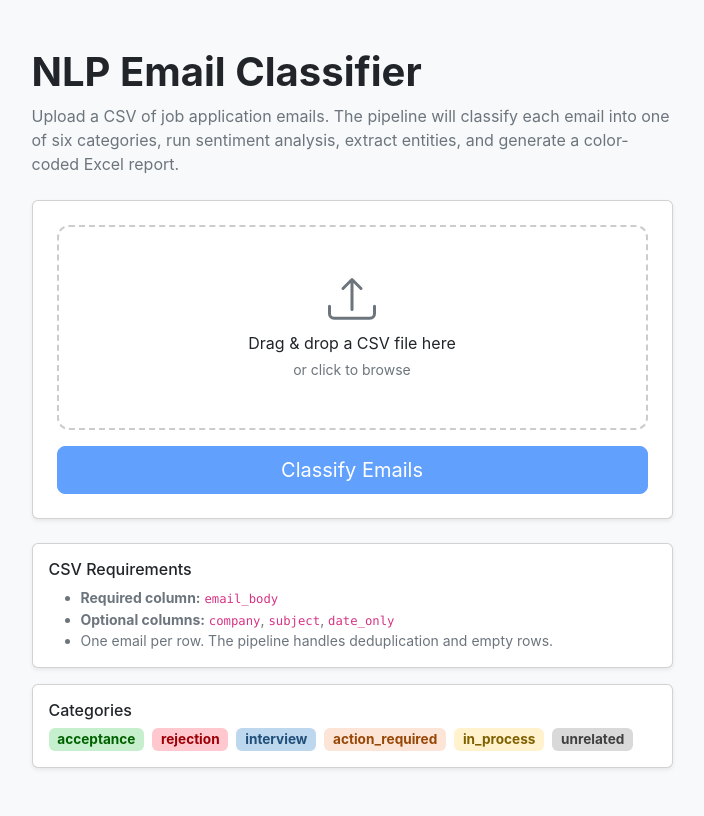
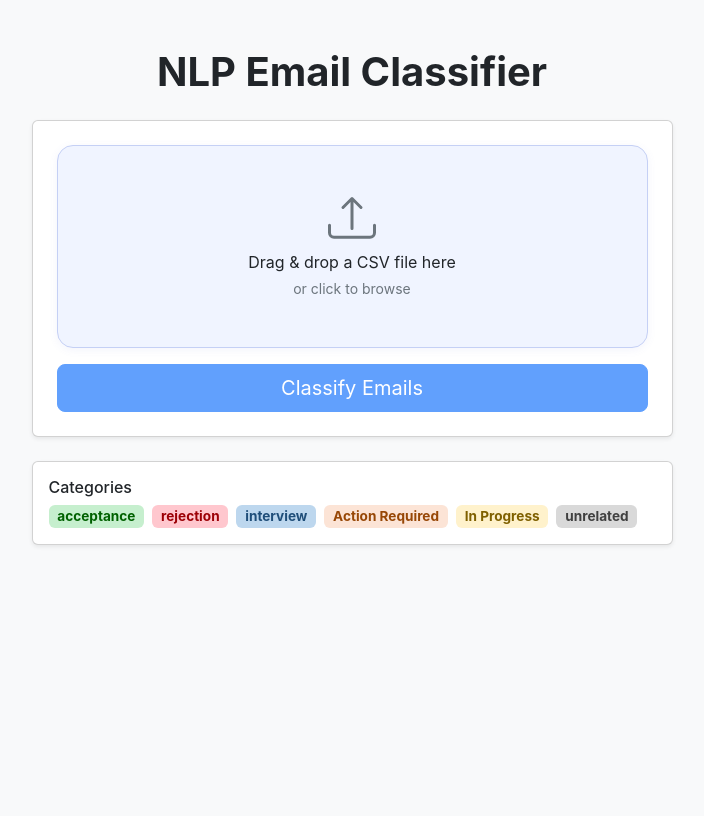
Before and after one commit to CoderClarkPfohl/nlp-email-classifier, a Flask app: page / in a window 1280 px wide. Shown: the whole page, without its empty margins (288-992 px from the left). After the commit the page ends 546 px from the top, so only its background shows below. Run offline with Flask 3, Linux system fonts and the light colour scheme; some libraries are stand-ins or nearby versions.

Commit message:
UI style updates: display names, drop zone, landing page cleanup, charts to Excel
- Rename category display labels: in_process -> In Progress, action_required -> Action Required (UI, Excel legend/summary, chart sheets)
- Remove pie chart and bar graph from results page; add as separate Excel tabs (Category Chart, Sentiment Chart) using openpyxl charts
- Landing page: center title, remove description paragraph, remove CSV Requirements card
- Drop zone: replace dashed gray border with solid blue-tinted card style

Co-Authored-By: Claude Sonnet 4.6 <noreply@anthropic.com>

```diff
--- a/app/server.py
+++ b/app/server.py
@@ -35,7 +35,7 @@ from flask import (
 from utils.preprocessing import clean_email_body, preprocess_for_model
 from utils.entity_extraction import extract_entities
 from utils.summarizer import summarize_email
-from utils.excel_export import export_to_excel, CATEGORY_COLORS
+from utils.excel_export import export_to_excel, CATEGORY_COLORS, DISPLAY_NAMES
 from models.rule_labeler import label_email
 from models.sentiment import compute_sentiment
 from models.svm_classifier import train_and_evaluate
@@ -158,7 +158,7 @@ def _build_summary(df: pd.DataFrame, metrics: dict) -> dict:
         cnt = label_counts[cat]
         colors = CATEGORY_COLORS.get(cat, {"fill": "FFFFFF", "font": "000000"})
         categories.append({
-            "name": cat,
+            "name": DISPLAY_NAMES.get(cat, cat),
             "count": cnt,
             "pct": round(cnt / total * 100, 1),
             "fill": f"#{colors['fill']}",
@@ -318,6 +318,7 @@ def results(session_id):
         summary=summary,
         preview=preview,
         category_colors=CATEGORY_COLORS,
+        display_names=DISPLAY_NAMES,
     )
 
 
--- a/app/static/style.css
+++ b/app/static/style.css
@@ -9,18 +9,21 @@ h1 {
 }
 
 .drop-zone {
-    border: 2px dashed #ccc;
-    border-radius: 12px;
+    border-radius: 16px;
     padding: 48px 24px;
     text-align: center;
     cursor: pointer;
-    transition: border-color 0.2s, background 0.2s;
+    background: #f0f4ff;
+    border: 1.5px solid #c5d0f5;
+    box-shadow: 0 2px 8px rgba(99, 120, 221, 0.08);
+    transition: border-color 0.2s, background 0.2s, box-shadow 0.2s;
 }
 
 .drop-zone:hover,
 .drop-zone.drag-over {
     border-color: #0d6efd;
-    background: #f0f4ff;
+    background: #e6edff;
+    box-shadow: 0 4px 16px rgba(13, 110, 253, 0.14);
 }
 
 .drop-zone-text p {
--- a/app/templates/index.html
+++ b/app/templates/index.html
@@ -12,12 +12,7 @@
 <div class="container py-5">
     <div class="row justify-content-center">
         <div class="col-lg-7">
-            <h1 class="mb-2">NLP Email Classifier</h1>
-            <p class="text-secondary mb-4">
-                Upload a CSV of job application emails. The pipeline will classify
-                each email into one of six categories, run sentiment analysis,
-                extract entities, and generate a color-coded Excel report.
-            </p>
+            <h1 class="mb-4 text-center">NLP Email Classifier</h1>
 
             {% with messages = get_flashed_messages(with_categories=true) %}
             {% if messages %}
@@ -73,25 +68,13 @@
 
             <div class="card mt-4 shadow-sm">
                 <div class="card-body">
-                    <h6 class="card-title">CSV Requirements</h6>
-                    <ul class="small text-secondary mb-0">
-                        <li><strong>Required column:</strong> <code>email_body</code></li>
-                        <li><strong>Optional columns:</strong> <code>company</code>,
-                            <code>subject</code>, <code>date_only</code></li>
-                        <li>One email per row. The pipeline handles deduplication and empty rows.</li>
-                    </ul>
-                </div>
-            </div>
-
-            <div class="card mt-3 shadow-sm">
-                <div class="card-body">
                     <h6 class="card-title">Categories</h6>
                     <div class="d-flex flex-wrap gap-2 mt-2">
                         <span class="badge" style="background:#C6EFCE;color:#006100">acceptance</span>
                         <span class="badge" style="background:#FFC7CE;color:#9C0006">rejection</span>
                         <span class="badge" style="background:#BDD7EE;color:#1F4E79">interview</span>
-                        <span class="badge" style="background:#FCE4D6;color:#974706">action_required</span>
-                        <span class="badge" style="background:#FFF2CC;color:#7F6000">in_process</span>
+                        <span class="badge" style="background:#FCE4D6;color:#974706">Action Required</span>
+                        <span class="badge" style="background:#FFF2CC;color:#7F6000">In Progress</span>
                         <span class="badge" style="background:#D9D9D9;color:#404040">unrelated</span>
                     </div>
                 </div>
--- a/utils/excel_export.py
+++ b/utils/excel_export.py
@@ -11,6 +11,7 @@ import pandas as pd
 from openpyxl import Workbook
 from openpyxl.styles import Font, PatternFill, Alignment, Border, Side
 from openpyxl.utils.dataframe import dataframe_to_rows
+from openpyxl.chart import PieChart, BarChart, Reference
 
 
 # Category -> (fill hex, font hex)
@@ -25,6 +26,15 @@ CATEGORY_COLORS: Dict[str, Dict[str, str]] = {
 }
 
 DEFAULT_COLOR = {"fill": "FFFFFF", "font": "000000"}
+
+DISPLAY_NAMES: Dict[str, str] = {
+    "action_required": "Action Required",
+    "in_process": "In Progress",
+    "acceptance": "Acceptance",
+    "rejection": "Rejection",
+    "interview": "Interview",
+    "unrelated": "Unrelated",
+}
 
 # Columns to include in the Excel output (in order).
 # Falls back gracefully if a column doesn't exist in the DataFrame.
@@ -186,6 +196,10 @@ def export_to_excel(
     # ── Summary sheet ──
     _add_summary_sheet(wb, df, label_column)
 
+    # ── Chart sheets ──
+    _add_category_chart_sheet(wb, df, label_column)
+    _add_sentiment_chart_sheet(wb, df)
+
     # Write
     os.makedirs(os.path.dirname(output_path) if os.path.dirname(output_path) else ".", exist_ok=True)
     wb.save(output_path)
@@ -214,10 +228,11 @@ def _add_legend_sheet(wb: Workbook):
     }
 
     for row_idx, (cat, colors) in enumerate(CATEGORY_COLORS.items(), start=4):
-        ws.cell(row=row_idx, column=1, value=cat).font = _make_font(colors["font"], bold=True)
+        display = DISPLAY_NAMES.get(cat, cat)
+        ws.cell(row=row_idx, column=1, value=display).font = _make_font(colors["font"], bold=True)
         ws.cell(row=row_idx, column=2, value=descriptions.get(cat, ""))
 
-        sample = ws.cell(row=row_idx, column=3, value=f"  {cat}  ")
+        sample = ws.cell(row=row_idx, column=3, value=f"  {display}  ")
         sample.fill = _make_fill(colors["fill"])
         sample.font = _make_font(colors["font"])
 
@@ -255,7 +270,7 @@ def _add_summary_sheet(wb: Workbook, df: pd.DataFrame, label_column: str):
         colors = CATEGORY_COLORS.get(cat, DEFAULT_COLOR)
         row_fill = _make_fill(colors["fill"])
 
-        cell_cat = ws.cell(row=row_idx, column=1, value=cat)
+        cell_cat = ws.cell(row=row_idx, column=1, value=DISPLAY_NAMES.get(cat, cat))
         cell_cat.fill = row_fill
         cell_cat.font = _make_font(colors["font"], bold=True)
 
@@ -321,7 +336,7 @@ def _add_summary_sheet(wb: Workbook, df: pd.DataFrame, label_column: str):
         for row_offset, (cat, row_data) in enumerate(xtab.iterrows(), start=1):
             data_row = header_row + row_offset
             colors = CATEGORY_COLORS.get(cat, DEFAULT_COLOR)
-            cat_cell = ws.cell(row=data_row, column=1, value=cat)
+            cat_cell = ws.cell(row=data_row, column=1, value=DISPLAY_NAMES.get(cat, cat))
             cat_cell.fill = _make_fill(colors["fill"])
             cat_cell.font = _make_font(colors["font"], bold=True)
 
@@ -344,3 +359,65 @@ def _add_summary_sheet(wb: Workbook, df: pd.DataFrame, label_column: str):
     ws.column_dimensions["D"].width = 14
     ws.column_dimensions["E"].width = 14
     ws.column_dimensions["F"].width = 12
+
+
+def _add_category_chart_sheet(wb: Workbook, df: pd.DataFrame, label_column: str):
+    """Append a 'Category Chart' sheet with a pie chart of category distribution."""
+    ws = wb.create_sheet(title="Category Chart")
+
+    counts = df[label_column].value_counts()
+    ws.cell(row=1, column=1, value="Category")
+    ws.cell(row=1, column=2, value="Count")
+    for i, (cat, count) in enumerate(counts.items(), start=2):
+        ws.cell(row=i, column=1, value=DISPLAY_NAMES.get(cat, cat))
+        ws.cell(row=i, column=2, value=int(count))
+
+    n = len(counts)
+    pie = PieChart()
+    labels = Reference(ws, min_col=1, min_row=2, max_row=n + 1)
+    data = Reference(ws, min_col=2, min_row=1, max_row=n + 1)
+    pie.add_data(data, titles_from_data=True)
+    pie.set_categories(labels)
+    pie.title = "Category Distribution"
+    pie.style = 10
+
+    ws.add_chart(pie, "D2")
+    ws.column_dimensions["A"].width = 20
+    ws.column_dimensions["B"].width = 10
+
+
+def _add_sentiment_chart_sheet(wb: Workbook, df: pd.DataFrame):
+    """Append a 'Sentiment Chart' sheet with a bar chart of sentiment distribution."""
+    ws = wb.create_sheet(title="Sentiment Chart")
+
+    if "sentiment_label" not in df.columns or df["sentiment_label"].isna().all():
+        ws.cell(row=1, column=1, value="No sentiment data available")
+        return
+
+    counts = df["sentiment_label"].value_counts()
+    sent_order = [s for s in ["positive", "neutral", "negative"] if s in counts.index]
+    other = [s for s in counts.index if s not in sent_order]
+    ordered = sent_order + other
+
+    ws.cell(row=1, column=1, value="Sentiment")
+    ws.cell(row=1, column=2, value="Count")
+    for i, sent in enumerate(ordered, start=2):
+        ws.cell(row=i, column=1, value=sent.capitalize())
+        ws.cell(row=i, column=2, value=int(counts.get(sent, 0)))
+
+    n = len(ordered)
+    bar = BarChart()
+    bar.type = "col"
+    bar.title = "Sentiment Overview"
+    bar.y_axis.title = "Count"
+    bar.x_axis.title = "Sentiment"
+    bar.style = 10
+
+    data = Reference(ws, min_col=2, min_row=1, max_row=n + 1)
+    cats = Reference(ws, min_col=1, min_row=2, max_row=n + 1)
+    bar.add_data(data, titles_from_data=True)
+    bar.set_categories(cats)
+
+    ws.add_chart(bar, "D2")
+    ws.column_dimensions["A"].width = 15
+    ws.column_dimensions["B"].width = 10
```
Also changed, not shown: app/templates/results.html (+1 -67 lines).
